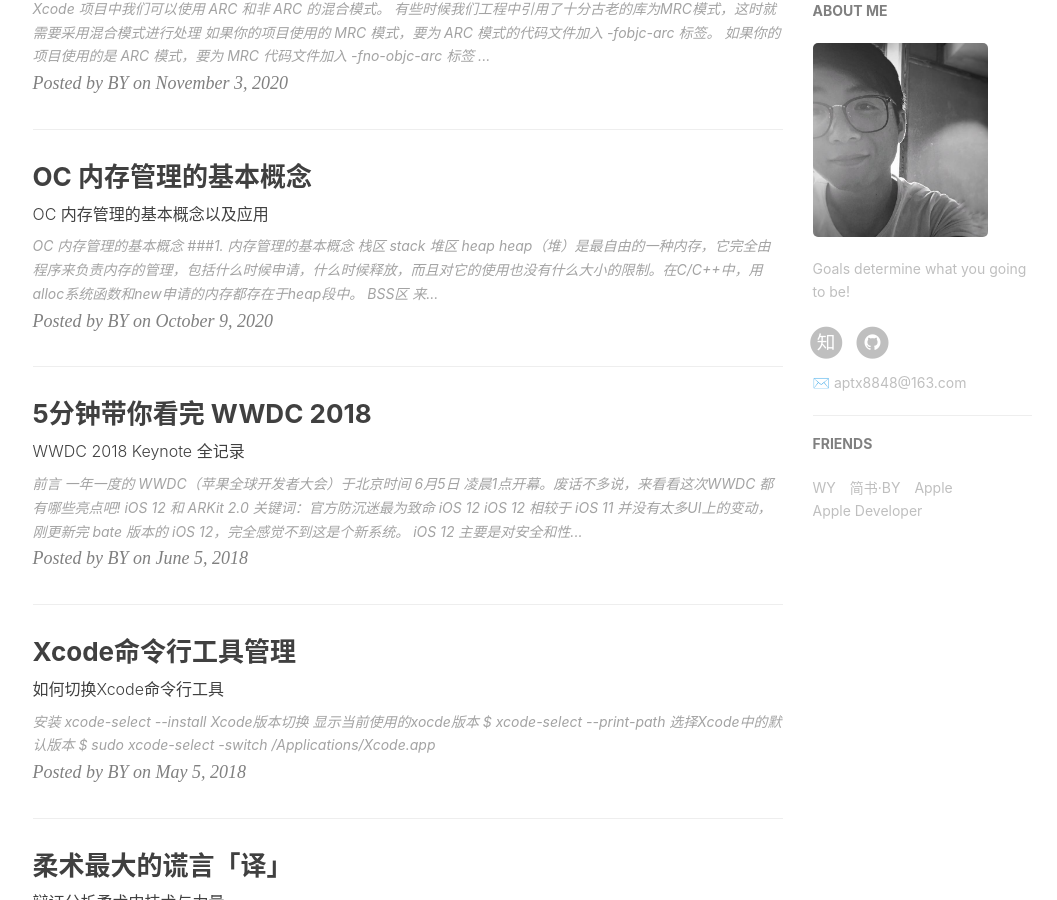
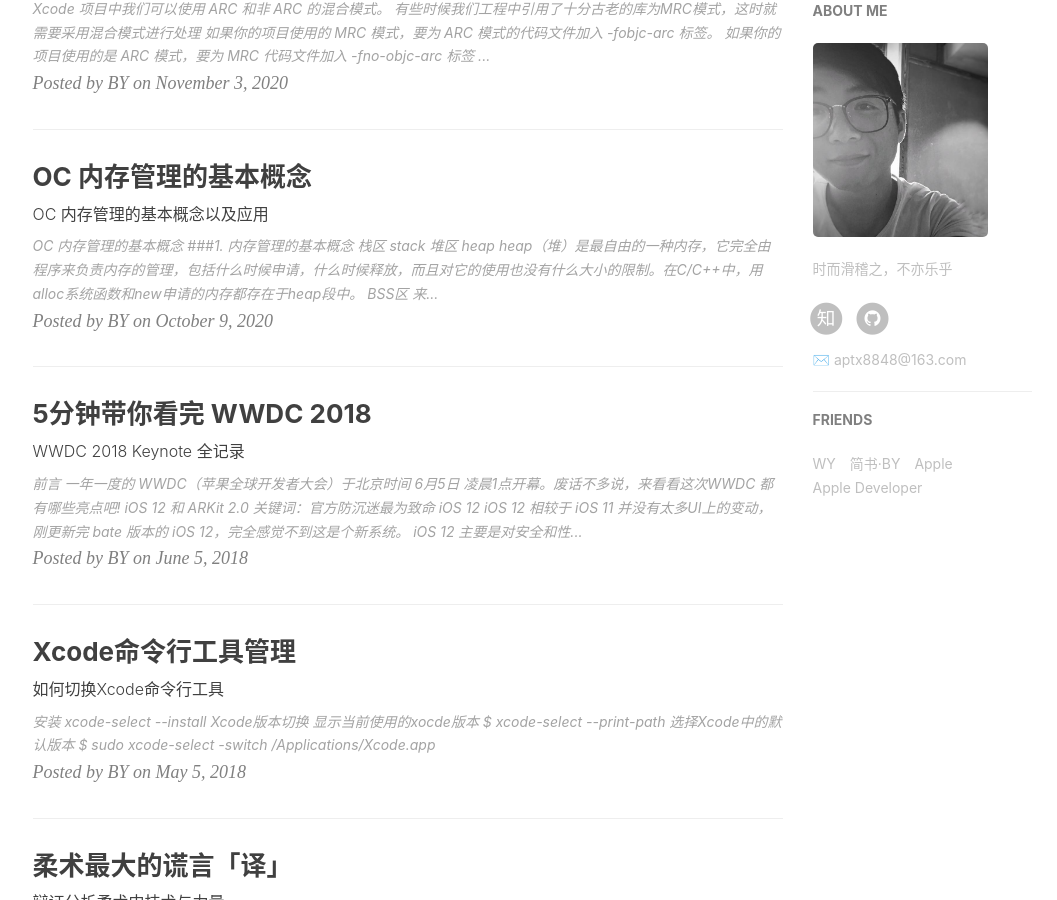
Before and after one commit to FunnyBishop/FunnyBishop.github.io, a Jekyll site: the page built from index.html, in a window 1280 px wide and 900 px high, scrolled down 807 px. Shown: the whole window, without its empty margins (135-1192 px from the left). Built offline with Jekyll 4.4.1, drawn with Linux system fonts in a browser that asks for light colours; nearby versions of some CDN libraries; the list of posts is cut into pages by our own code; comment, search, counter and statistics services are not loaded.

Commit message:
Update _config.yml

```diff
--- a/_config.yml
+++ b/_config.yml
@@ -11,7 +11,7 @@
 
 # Sidebar settings
 sidebar: true                           # whether or not using Sidebar.
-sidebar-about-description: "Goals determine what you going to be!"
+sidebar-about-description: "时而滑稽之，不亦乐乎"
 sidebar-avatar: /img/about-BY-gentle.jpg      # use absolute URL, seeing it's used in both `/` and `/about/`
 
 
```
